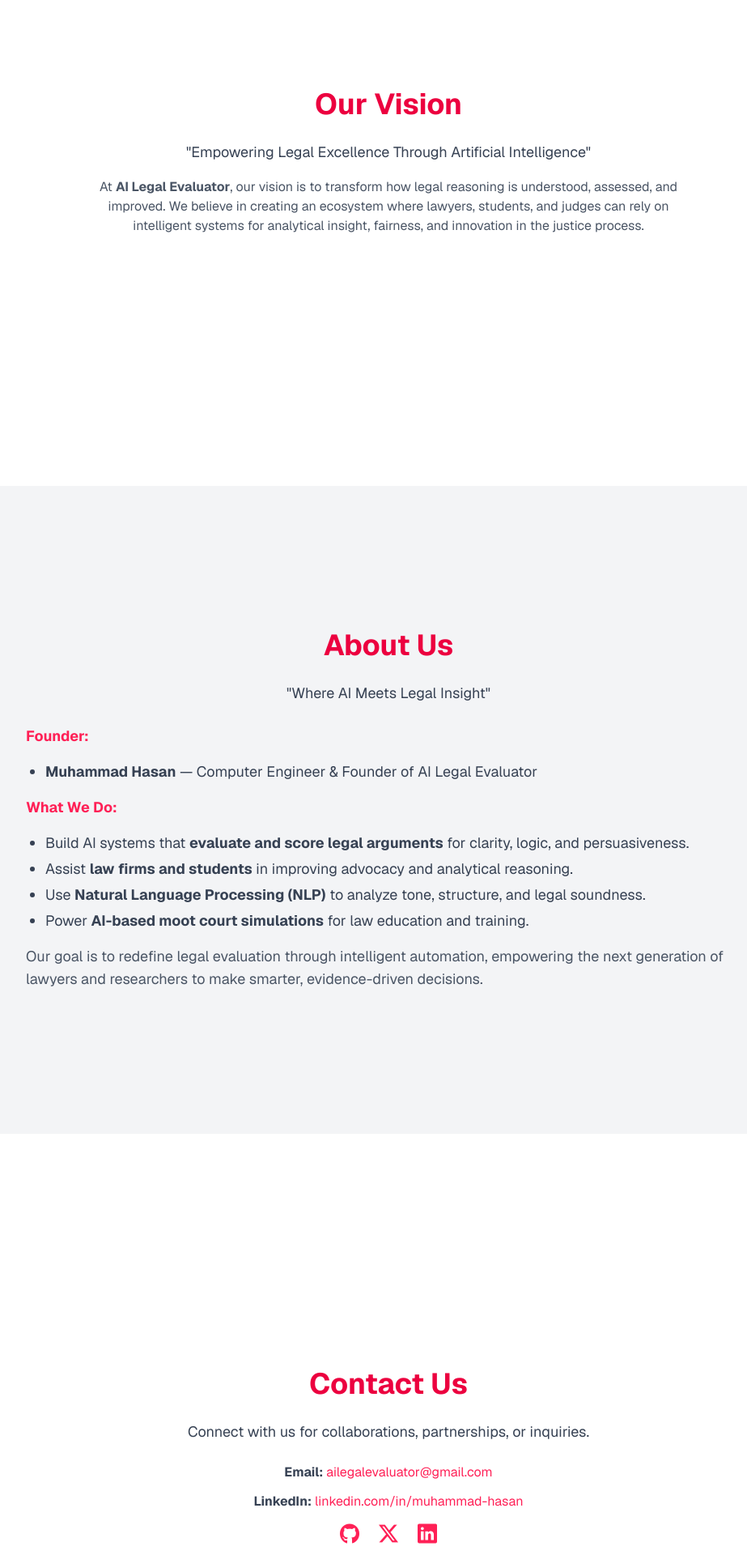
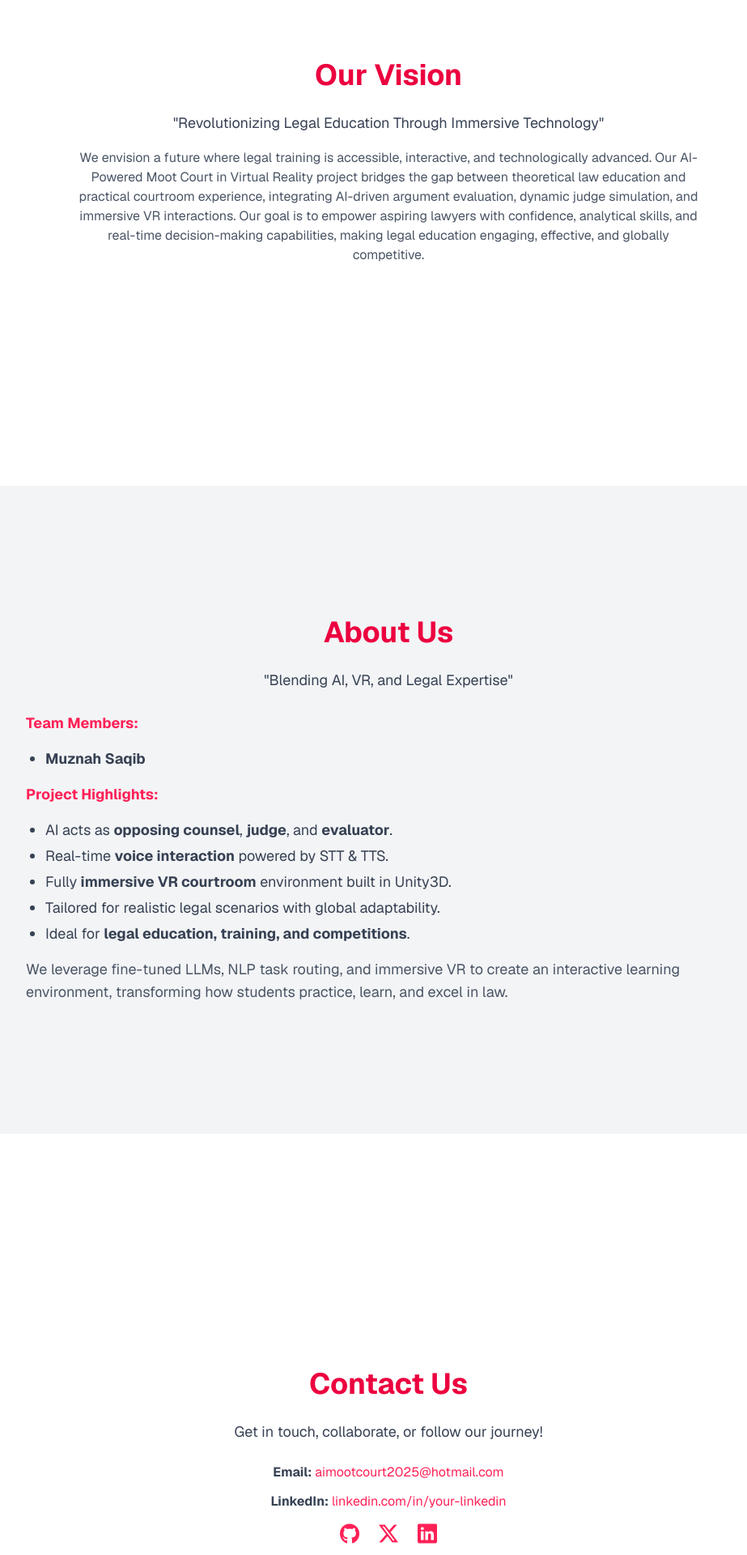
Before and after one commit to muznahsaqiib/mootcourt-frontend, a Next.js app: page /about in a window 1280 px wide. Shown: the part 200-2120 px from the top of the page at 81% size, without its empty margins (160-1083 px from the left). Built offline with nearby package versions, Linux system fonts and the light colour scheme.

Commit message:
updated about

```diff
--- a/src/app/about/page.js
+++ b/src/app/about/page.js
@@ -35,19 +35,19 @@
     return (
         <>
             <Head>
-                <title>About | AI Legal Evaluator</title>
+                <title>About | AI Powered MootCourt in VR</title>
                 <meta
                     name="description"
-                    content="Learn about AI Legal Evaluator — founded by Muhammad Hasan to revolutionize legal evaluation, argument scoring, and courtroom analysis through AI."
+                    content="Explore the AI Powered MootCourt in VR project — blending artificial intelligence, virtual reality, and legal education to transform courtroom learning."
                 />
                 <meta
                     name="keywords"
-                    content="AI Legal Evaluator, LegalTech, AI law, case analysis, Muhammad Hasan, argument evaluator"
+                    content="AI, VR, MootCourt, legal education, virtual reality, argument evaluation, law training"
                 />
             </Head>
 
             <div className="min-h-screen bg-gray-50 text-gray-900 font-sans">
-                {/* ===== Vision Section ===== */}
+                {/* Our Vision */}
                 <motion.section
                     ref={visionRef}
                     className="h-screen flex flex-col justify-center items-center p-10 bg-white"
@@ -58,16 +58,18 @@
                 >
                     <h2 className="text-4xl font-bold mb-6 text-center text-rose-600">Our Vision</h2>
                     <p className="max-w-3xl text-center text-lg text-gray-700 leading-relaxed">
-                        "Empowering Legal Excellence Through Artificial Intelligence"
+                        &quot;Revolutionizing Legal Education Through Immersive Technology&quot;
                     </p>
                     <p className="max-w-3xl mt-4 text-center text-gray-600">
-                        At <strong>AI Legal Evaluator</strong>, our vision is to transform how legal reasoning is understood, assessed, and improved.
-                        We believe in creating an ecosystem where lawyers, students, and judges can rely on intelligent systems
-                        for analytical insight, fairness, and innovation in the justice process.
+                        We envision a future where legal training is accessible, interactive, and technologically advanced.
+                        Our AI-Powered Moot Court in Virtual Reality project bridges the gap between theoretical law education
+                        and practical courtroom experience, integrating AI-driven argument evaluation, dynamic judge simulation,
+                        and immersive VR interactions. Our goal is to empower aspiring lawyers with confidence, analytical skills,
+                        and real-time decision-making capabilities, making legal education engaging, effective, and globally competitive.
                     </p>
                 </motion.section>
 
-                {/* ===== About Us Section ===== */}
+                {/* About Us */}
                 <motion.section
                     ref={aboutRef}
                     className="h-screen flex flex-col justify-center items-center p-10 bg-gray-100"
@@ -78,31 +80,32 @@
                 >
                     <h2 className="text-4xl font-bold mb-6 text-center text-rose-600">About Us</h2>
                     <p className="max-w-4xl text-center text-lg text-gray-700 leading-relaxed">
-                        "Where AI Meets Legal Insight"
+                        &quot;Blending AI, VR, and Legal Expertise&quot;
                     </p>
 
                     <div className="mt-6 max-w-4xl text-gray-700 text-lg space-y-4">
-                        <p><strong className="text-rose-500">Founder:</strong></p>
+                        <p><strong className="text-rose-500">Team Members:</strong></p>
                         <ul className="list-disc ml-6 space-y-1">
-                            <li><strong>Muhammad Hasan</strong> — Computer Engineer &amp; Founder of AI Legal Evaluator</li>
+                            <li><strong>Muznah Saqib</strong></li>
                         </ul>
 
-                        <p><strong className="text-rose-500">What We Do:</strong></p>
+                        <p><strong className="text-rose-500">Project Highlights:</strong></p>
                         <ul className="list-disc ml-6 space-y-1">
-                            <li>Build AI systems that <strong>evaluate and score legal arguments</strong> for clarity, logic, and persuasiveness.</li>
-                            <li>Assist <strong>law firms and students</strong> in improving advocacy and analytical reasoning.</li>
-                            <li>Use <strong>Natural Language Processing (NLP)</strong> to analyze tone, structure, and legal soundness.</li>
-                            <li>Power <strong>AI-based moot court simulations</strong> for law education and training.</li>
+                            <li>AI acts as <strong>opposing counsel</strong>, <strong>judge</strong>, and <strong>evaluator</strong>.</li>
+                            <li>Real-time <strong>voice interaction</strong> powered by STT &amp; TTS.</li>
+                            <li>Fully <strong>immersive VR courtroom</strong> environment built in Unity3D.</li>
+                            <li>Tailored for realistic legal scenarios with global adaptability.</li>
+                            <li>Ideal for <strong>legal education, training, and competitions</strong>.</li>
                         </ul>
 
                         <p className="mt-4 text-gray-600">
-                            Our goal is to redefine legal evaluation through intelligent automation, empowering
-                            the next generation of lawyers and researchers to make smarter, evidence-driven decisions.
+                            We leverage fine-tuned LLMs, NLP task routing, and immersive VR to create an interactive learning environment,
+                            transforming how students practice, learn, and excel in law.
                         </p>
                     </div>
                 </motion.section>
 
-                {/* ===== Contact Section ===== */}
+                {/* Contact Us */}
                 <motion.section
                     ref={contactRef}
                     className="h-screen flex flex-col justify-center items-center p-10 bg-white"
@@ -113,17 +116,17 @@
                 >
                     <h2 className="text-4xl font-bold mb-6 text-center text-rose-600">Contact Us</h2>
                     <p className="max-w-3xl text-center text-lg text-gray-700 leading-relaxed">
-                        Connect with us for collaborations, partnerships, or inquiries.
+                        Get in touch, collaborate, or follow our journey!
                     </p>
 
                     <div className="mt-6 text-center text-gray-700 space-y-3">
-                        <p><strong>Email:</strong> <a href="mailto:ailegalevaluator@gmail.com" className="text-rose-500 hover:underline transition">ailegalevaluator@gmail.com</a></p>
-                        <p><strong>LinkedIn:</strong> <a href="https://linkedin.com/in/muhammad-hasan" target="_blank" rel="noopener noreferrer" className="text-rose-500 hover:underline transition">linkedin.com/in/muhammad-hasan</a></p>
+                        <p><strong>Email:</strong> <a href="mailto:aimootcourt2025@hotmail.com" className="text-rose-500 hover:underline transition">aimootcourt2025@hotmail.com</a></p>
+                        <p><strong>LinkedIn:</strong> <a href="https://linkedin.com/in/your-linkedin" target="_blank" rel="noopener noreferrer" className="text-rose-500 hover:underline transition">linkedin.com/in/your-linkedin</a></p>
 
                         <div className="flex justify-center gap-6 mt-4 text-rose-500">
-                            <a href="https://github.com/Hasan105" target="_blank" rel="noopener noreferrer" className="hover:text-rose-400 transition"><i className="pi pi-github text-2xl" /></a>
+                            <a href="https://github.com" target="_blank" rel="noopener noreferrer" className="hover:text-rose-400 transition"><i className="pi pi-github text-2xl" /></a>
                             <a href="https://twitter.com" target="_blank" rel="noopener noreferrer" className="hover:text-rose-400 transition"><i className="pi pi-twitter text-2xl" /></a>
-                            <a href="https://linkedin.com/in/muhammad-hasan" target="_blank" rel="noopener noreferrer" className="hover:text-rose-400 transition"><i className="pi pi-linkedin text-2xl" /></a>
+                            <a href="https://linkedin.com" target="_blank" rel="noopener noreferrer" className="hover:text-rose-400 transition"><i className="pi pi-linkedin text-2xl" /></a>
                         </div>
                     </div>
                 </motion.section>
```
